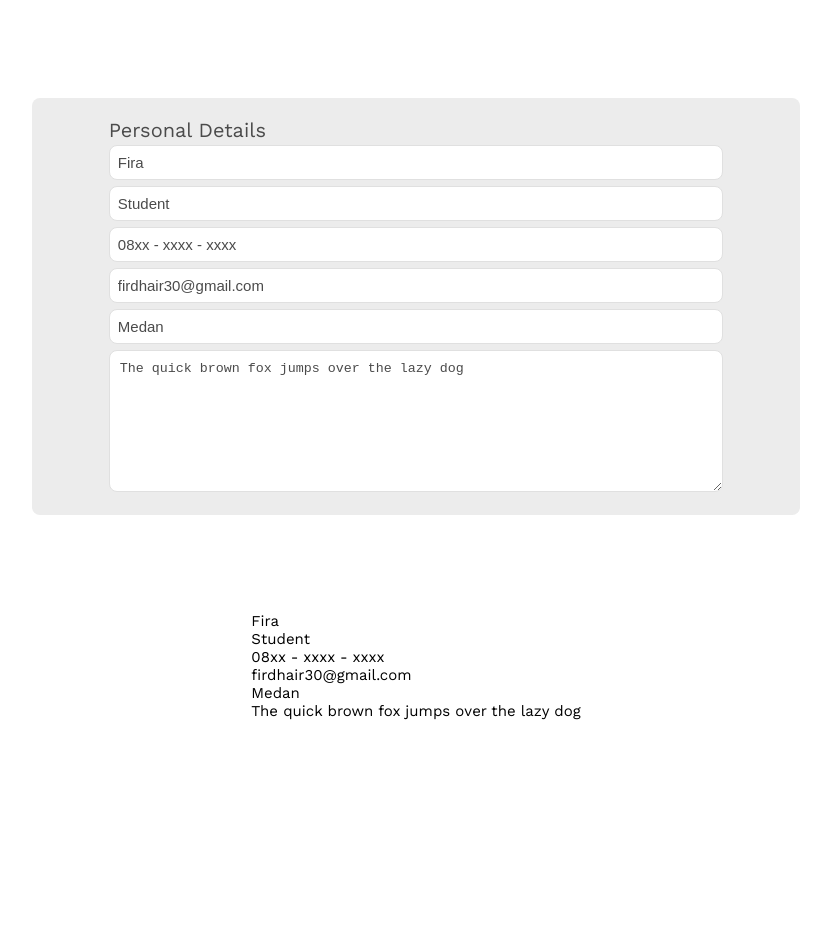
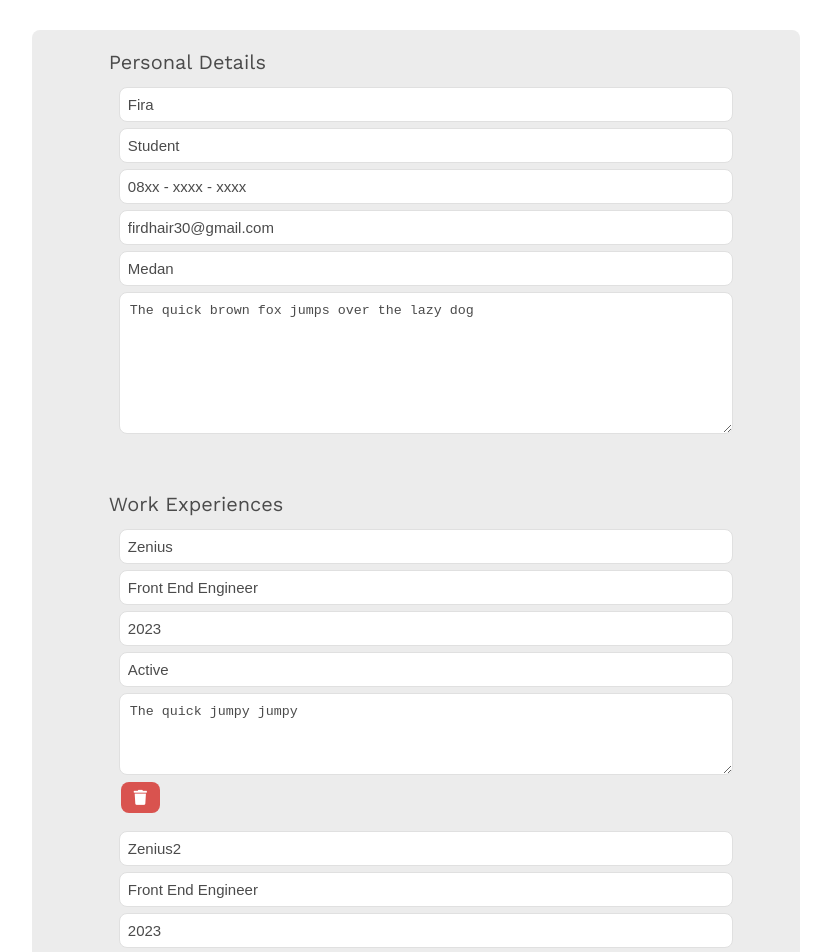
Before and after one commit to firdhair/cv-app-react, a React (Create React App) app: page / in a window 1280 px wide. Shown: the top 952 px of the page, without its empty margins (224-1055 px from the left). Before the commit the page ends 800 px from the top, so only its background shows below. Built offline with nearby package versions, Linux system fonts and the light colour scheme.

Commit message:
fixed bugs

```diff
--- a/package.json
+++ b/package.json
@@ -9,6 +9,7 @@
     "react": "^18.0.0",
     "react-dom": "^18.0.0",
     "react-scripts": "5.0.1",
+    "uniqid": "^5.4.0",
     "web-vitals": "^2.1.4"
   },
   "scripts": {
--- a/public/index.html
+++ b/public/index.html
@@ -12,6 +12,7 @@
     <link rel="preconnect" href="https://fonts.googleapis.com">
     <link rel="preconnect" href="https://fonts.gstatic.com" crossorigin>
     <link href="https://fonts.googleapis.com/css2?family=Work+Sans:wght@300;400&display=swap" rel="stylesheet">
+    <link rel="stylesheet" href="https://cdnjs.cloudflare.com/ajax/libs/font-awesome/5.15.2/css/all.min.css" />
     <link rel="apple-touch-icon" href="%PUBLIC_URL%/logo192.png" />
     <!--
       manifest.json provides metadata used when your web app is installed on a
--- a/src/App.js
+++ b/src/App.js
@@ -2,8 +2,10 @@
 // import './App.css';
 import './styles/style.css';
 import Form from './components/Form'
-import PersonalInfo from './components/views/PersonalInfo';
+import PersonalDetailsView from './components/views/PersonalDetailsView';
+import WorkExperiencesView from './components/views/WorkExperiencesView';
 import { Component } from "react";
+import uniqid from "uniqid"
 
 class App extends Component{
   constructor(props) {
@@ -17,14 +19,38 @@ class App extends Component{
         email: ["firdhair30@gmail.com"],
         location: ["Medan"],
         desc: ["The quick brown fox jumps over the lazy dog"],
-      }
+      },
+      experiences: [
+        {
+          company: 'Zenius',
+          position: 'Front End Engineer',
+          year: '2023',
+          status: 'Active',
+          jobdesc: 'The quick jumpy jumpy',
+          id:uniqid()
+        },
+        {
+          company: 'Zenius2',
+          position: 'Front End Engineer',
+          year: '2023',
+          status: 'Active',
+          jobdesc: 'The quick jumpy jumpy',
+          id:uniqid()
+        }
+      ]
     }
 
     this.onSubmitForm = this.onSubmitForm.bind(this)
+    this.handleDeleteExperience = this.handleDeleteExperience.bind(this)
+    this.handleChangeExperiences = this.handleChangeExperiences.bind(this)
   }
 
   handleChange = (e) => {
-    console.log("e: ", e.target.parentNode[1].value)
+    //console.log("e: ", e.target.parentNode[1].value)
+    console.log("e: ", e.target.parentNode)
+    const cobak= this.state.personalDetails;
+    //console.log("cobak: ", cobak)
+
     this.setState({
       personalDetails:{
         name: e.target.parentNode[0].value,
@@ -33,9 +59,51 @@ class App extends Component{
         email: e.target.parentNode[3].value,
         location: e.target.parentNode[4].value,
         desc:e.target.parentNode[5].value
+      },
+    })
+    //console.log("ini handleChange, nama: ", this.state.personalDetails.name)
+  }
+
+  handleChangeExperiences(e, id) {
+    console.log("id handleChangeExperiences: ", id, ", e target: ", e.target)
+    let coba = [...this.state.experiences];
+    //console.log("coba length:", coba.length)
+   for(let i = 0; i < coba.length; i++){
+      if(coba[i].id === id){
+       console.log("coba [i]",coba[i])
+       let exp = {...coba[i]};
+       console.log("coba desc: ",e.target.parentNode[4].value)
+
+      const newExp = [...this.state.experiences]
+      newExp[i] = {
+        company: `${e.target.parentNode[0].value}`,
+        position: `${e.target.parentNode[1].value}`,
+        year: `${e.target.parentNode[2].value}`,
+        status: `${e.target.parentNode[3].value}`,
+        jobdesc: `${e.target.parentNode[4].value}`,
+        id: `${coba[i].id}`
       }
+      this.setState({
+        experiences: newExp
+      })
+        console.log("new exp ",newExp)
+      }
+    }
+    console.log("after: ", coba)
+  }
+
+  handleDeleteExperience(id) {
+    //e.preventDefault()
+    console.log("ini handle delete")
+    //console.log("ini id handle delete", id)
+    const experiences = this.state.experiences;
+    //console.log("delete experiences", experiences)
+    const updatedExperiences = experiences.filter((experience) => experience.id !== id)
+
+    console.log("updatedExperiences: ", updatedExperiences)
+    this.setState({
+        experiences: updatedExperiences
     })
-    console.log("ini handleChange, nama: ", this.state.personalDetails.name)
   }
 
   onSubmitForm = (e) => {
@@ -44,13 +112,22 @@ class App extends Component{
   }
 
   render() {
-    const {personalDetails} = this.state
+    const {personalDetails, experiences} = this.state
+    // console.log("personal details: ", personalDetails)
+    // console.log("workExperiences id: ", experiences)
 
     return(
       <div className="main-container">
         {/* <h3>Yooo</h3> */}
-        <Form handleChange={this.handleChange} personalDetails={personalDetails}/>
-        <PersonalInfo personalDetails={personalDetails}/>
+        <Form
+          handleChange={this.handleChange}
+          personalDetails={personalDetails}
+          experiences={experiences}
+          deleteExperience={this.handleDeleteExperience}
+          changeExperience={this.handleChangeExperiences}
+        />
+        <PersonalDetailsView personalDetails={personalDetails}/>
+        <WorkExperiencesView experiences={experiences}/>
       </div>
     )
   }
--- a/src/components/Form.js
+++ b/src/components/Form.js
@@ -1,20 +1,23 @@
 import React from 'react';
-import PersonalInfoInput from './PersonalInfoInput'
+import PersonalDetailsInput from './PersonalDetailsInput'
+import WorkExperiencesInput from './WorkExperiencesInput'
 const Form = (props) => {
-    console.log("ini form")
-    const {personalDetails, handleChange} = props
+    //console.log("ini form")
+    const {personalDetails, handleChange, experiences, changeExperience, deleteExperience} = props
 
-    console.log("form: ", personalDetails)
+    //console.log("changeExperience form: ", changeExperience)
+    //console.log("personalDetails: ", personalDetails)
+    //console.log("workExperiences form: ", experiences)
     // for(let i = 0; i < form.length; i++) {
     //     console.log(form[i]);
     // }
 
     return(
         <div className='form-container'>
-            <div className='form-personal'>
+            <div className='form-personal form-input'>
                 <h4>Personal Details</h4>
-            <form>
-                <PersonalInfoInput
+                <form key={experiences.id}>
+                    <PersonalDetailsInput
                         type="text"
                         placeholder="Name"
                         value={personalDetails.name}
@@ -22,7 +25,7 @@ const Form = (props) => {
                         id="name"
                         onChange={handleChange}
                     />
-                <PersonalInfoInput
+                    <PersonalDetailsInput
                         type="text"
                         placeholder="Job"
                         value={personalDetails.job}
@@ -30,7 +33,7 @@ const Form = (props) => {
                         id="job"
                         onChange={handleChange}
                     />
-                <PersonalInfoInput
+                    <PersonalDetailsInput
                         type="text"
                         onChange={handleChange}
                         placeholder="Number"
@@ -38,7 +41,7 @@ const Form = (props) => {
                         name="number"
                         id="number"
                     />
-                <PersonalInfoInput
+                    <PersonalDetailsInput
                         type="text"
                         onChange={handleChange}
                         placeholder="Email"
@@ -46,7 +49,7 @@ const Form = (props) => {
                         name="email"
                         id="email"
                     />
-                <PersonalInfoInput
+                    <PersonalDetailsInput
                         type="text"
                         onChange={handleChange}
                         placeholder="Location"
@@ -66,6 +69,60 @@ const Form = (props) => {
                     {/* <button type="submit">Submit</button> */}
                 </form>
             </div>
+            <div className="form-experience form-input">
+                <h4>Work Experiences</h4>
+                <div className="form-experience__input">
+                        {experiences.map((experience) =>{
+                            //console.log("experience id: ", experience.id)
+                            return(
+                                <form key={experience.id}>
+                                    <WorkExperiencesInput
+                                        type="text"
+                                        onChange={(e) => changeExperience(e, experience.id)}
+                                        placeholder="Company"
+                                        value={experience.company}
+                                        name="company"
+                                        id="company"
+                                    />
+                                    <WorkExperiencesInput
+                                        type="text"
+                                        onChange={(e) => changeExperience(e, experience.id)}
+                                        placeholder="Position"
+                                        value={experience.position}
+                                        name="position"
+                                        id="position"
+                                    />
+                                    <WorkExperiencesInput
+                                        type="text"
+                                        onChange={(e) => changeExperience(e, experience.id)}
+                                        placeholder="Year"
+                                        value={experience.year}
+                                        name="year"
+                                        id="year"
+                                    />
+                                    <WorkExperiencesInput
+                                        type="text"
+                                       onChange={(e) => changeExperience(e, experience.id)}
+                                        placeholder="Status"
+                                        value={experience.status}
+                                        name="status"
+                                        id="status"
+                                    />
+                                    <textarea rows="4"
+                                        type="text"
+                                        onChange={(e) => changeExperience(e, experience.id)}
+                                        placeholder="Desc"
+                                        value={experience.jobdesc}
+                                        name="desc"
+                                        id="desc"
+                                    >
+                                    </textarea>
+                                    <i className = "fas fa-trash" onClick={() => deleteExperience(experience.id)}></i>
+                                </form>
+                            )
+                        })}
+                </div>
+            </div>
         </div>
     )
 }
--- /dev/null
+++ b/src/components/PersonalDetailsInput.js
@@ -0,0 +1,17 @@
+const PersonalDetailsInput = (props) => {
+    //console.log("ini personal info input")
+    const {type, onChange, placeholder, value, name, id} = props
+
+    return(
+            <input
+                    type={type}
+                    onChange={onChange}
+                    placeholder={placeholder}
+                    value={value}
+                    name={name}
+                    id={id}
+            ></input>
+    )
+}
+
+export default PersonalDetailsInput
--- a/src/components/PersonalInfoInput.js
+++ b/src/components/WorkExperiencesInput.js
@@ -1,5 +1,5 @@
-const PersonalInfoInput = (props) => {
-    console.log("ini personal info input")
+const WorkExperiencesInput = (props) => {
+    //console.log("ini work experiences input")
     const {type, onChange, placeholder, value, name, id} = props
 
     return(
@@ -14,4 +14,4 @@ const PersonalInfoInput = (props) => {
     )
 }
 
-export default PersonalInfoInput
+export default WorkExperiencesInput
--- a/src/components/views/PersonalInfo.js
+++ b/src/components/views/PersonalDetailsView.js
@@ -1,8 +1,8 @@
 const PersonalInfo = (props) => {
-    console.log("ini form")
+    //console.log("ini form")
     const {personalDetails} = props
 
-    console.log("ini personal info: ", personalDetails)
+    //console.log("ini personal info: ", personalDetails)
 
     return(
         <div>
--- /dev/null
+++ b/src/components/views/WorkExperiencesView.js
@@ -0,0 +1,30 @@
+const WorkExperiencesView = (props) => {
+    //console.log("ini form")
+    const {experiences} = props
+
+    console.log("ini work experiences view : ", experiences)
+
+    return(
+        <div>
+                {/* <p>{personalDetails.name}</p>
+                <p>{personalDetails.job}</p>
+                <p>{personalDetails.number}</p>
+                <p>{personalDetails.email}</p>
+                <p>{personalDetails.location}</p>
+                <p>{personalDetails.desc}</p> */}
+            {experiences.map((experience) => {
+                return (
+                    <div className="task" key={experience.id}>
+                        <p>{experience.company}</p>
+                        <p>{experience.position}</p>
+                        <p>{experience.year}</p>
+                        <p>{experience.status}</p>
+                        <p>{experience.jobdesc}</p>
+                    </div>
+                )
+            })}
+        </div>
+    )
+}
+
+export default WorkExperiencesView
--- a/src/styles/_form.scss
+++ b/src/styles/_form.scss
@@ -2,18 +2,19 @@
   background-color: rgb(236, 236, 236);
   border-radius: 0.8rem;
   width: 60%;
-  margin: auto;
+  margin: 3rem auto;
   @include flex(center, center, column);
 }
 
-.form-personal {
+.form-input {
   width: 80%;
   margin: auto;
   margin: 2rem auto;
   form {
-    @include flex(center, center, column);
+    @include flex(center, flex-start, column);
     //background-color: lightgreen;
     width: 100%;
+    margin: 1rem 0rem 1.5rem 0rem;
     input {
       width: 100%;
       border: 0.5px solid rgb(224, 224, 224);
@@ -30,6 +31,15 @@
       border: 0.5px solid rgb(224, 224, 224);
       color: $grey;
     }
+    i {
+      background-color: #d9534f;
+      color: white;
+      padding: 0.8rem 1.3rem;
+      margin-left: 1.2rem;
+      margin-top: 0.4rem;
+      font-size: 1.5rem;
+      border-radius: 0.8rem;
+    }
   }
   h4 {
     font-weight: 500;
--- a/src/styles/style.css
+++ b/src/styles/style.css
@@ -70,7 +70,7 @@ a {
   background-color: #ececec;
   border-radius: 0.8rem;
   width: 60%;
-  margin: auto;
+  margin: 3rem auto;
   display: -webkit-box;
   display: -ms-flexbox;
   display: flex;
@@ -86,30 +86,31 @@ a {
           flex-direction: column;
 }
 
-.form-personal {
+.form-input {
   width: 80%;
   margin: auto;
   margin: 2rem auto;
 }
 
-.form-personal form {
+.form-input form {
   display: -webkit-box;
   display: -ms-flexbox;
   display: flex;
   -webkit-box-pack: center;
       -ms-flex-pack: center;
           justify-content: center;
-  -webkit-box-align: center;
-      -ms-flex-align: center;
-          align-items: center;
+  -webkit-box-align: start;
+      -ms-flex-align: start;
+          align-items: flex-start;
   -webkit-box-orient: vertical;
   -webkit-box-direction: normal;
       -ms-flex-direction: column;
           flex-direction: column;
   width: 100%;
+  margin: 1rem 0rem 1.5rem 0rem;
 }
 
-.form-personal form input {
+.form-input form input {
   width: 100%;
   border: 0.5px solid #e0e0e0;
   margin: 0.3rem 1rem;
@@ -118,7 +119,7 @@ a {
   color: #4b4b4b;
 }
 
-.form-personal form textarea {
+.form-input form textarea {
   border-radius: 0.8rem;
   padding: 1rem;
   margin: 0.3rem 1rem;
@@ -127,7 +128,17 @@ a {
   color: #4b4b4b;
 }
 
-.form-personal h4 {
+.form-input form i {
+  background-color: #d9534f;
+  color: white;
+  padding: 0.8rem 1.3rem;
+  margin-left: 1.2rem;
+  margin-top: 0.4rem;
+  font-size: 1.5rem;
+  border-radius: 0.8rem;
+}
+
+.form-input h4 {
   font-weight: 500;
   color: #4b4b4b;
 }
```
Also changed, not shown: 2 other files (tests, documents, lock files or other folders). Lines whose indentation alone changed are shown as unchanged.
